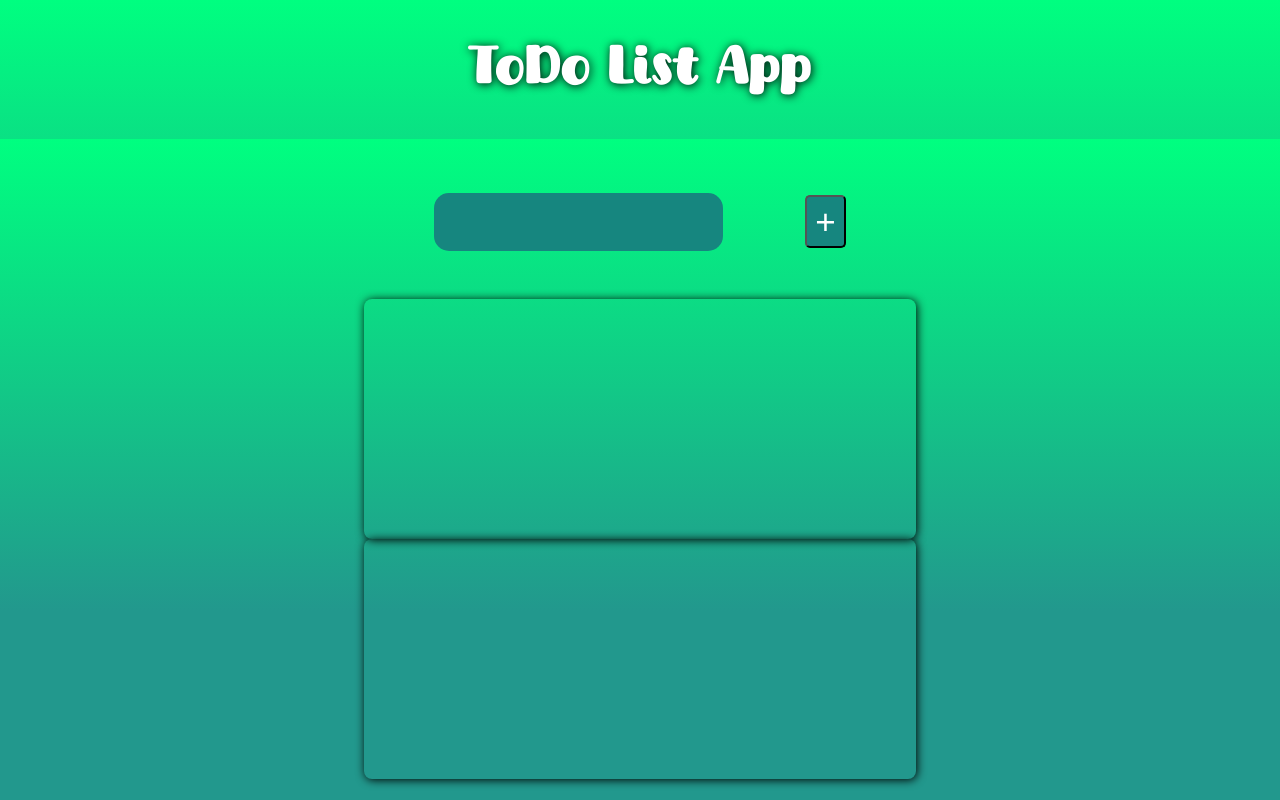
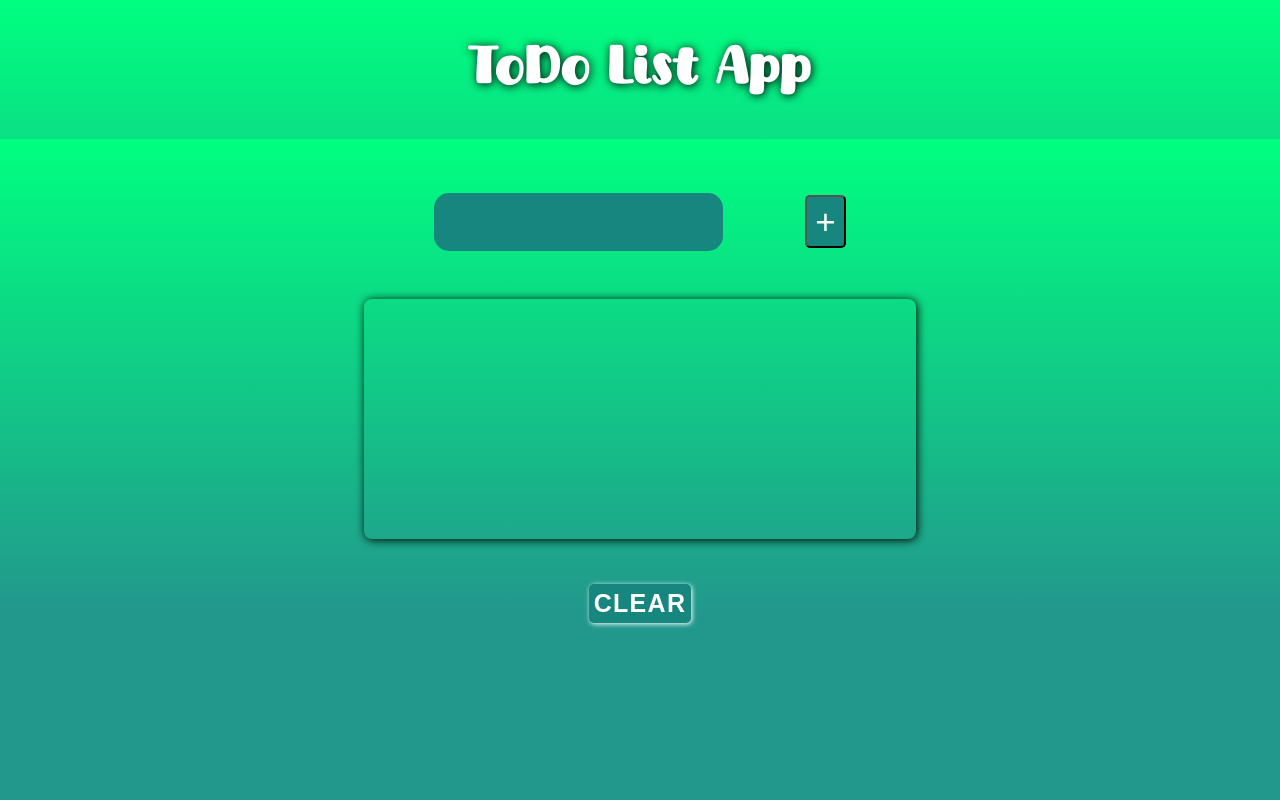
Before and after one commit to KyleeMBrown/Todo-List, a React (Vite) app in the folder Todo-List/: page / in a window 1280 px wide. Built offline with nearby package versions, Linux system fonts and the light colour scheme.

Commit message:
finished TodoList

```diff
--- a/Todo-List/src/App.css
+++ b/Todo-List/src/App.css
@@ -168,7 +168,8 @@
   background-color: rgb(22, 134, 127);
   color: white;
   border-radius:5px;
-  margin-top: 3.8%;
+  margin-top: 3.5%;
+  margin-bottom: 3%;
   font-size: 25px;
   transition: color .5s ease;
   letter-spacing: 1.3px;
@@ -188,3 +189,12 @@
   color: rgb(172, 78, 98);
   box-shadow: 1px 1px 10px red;
 }
+
+/*Completed List div Styling*/
+
+.complete {
+  color: green;
+  font-family: sunday mango;
+  text-shadow:1px 1px 5px white;
+  font-size: 35px;
+}
--- a/Todo-List/src/components/List.jsx
+++ b/Todo-List/src/components/List.jsx
@@ -8,14 +8,16 @@ const List = (props) => {
 
 
     };
-
+    const handleDelete = () =>{
+        props.handleDel(props.task)
+    }
 
     const handleMouseover = () => {
         setDisplay(function changedisplay() {
             return (
                 <>
-                    <button onClick={handleClick} className='checkmark'><img width='30%' src="/src/assets/checkmark-png-5.png"></img></button>
-                    <button  className='delete'>X</button>
+                    <button style={{display:props.checkDisp}} onClick={handleClick} className='checkmark'><img width='30%' src="/src/assets/checkmark-png-5.png"></img></button>
+                    <button style={{display:props.checkDisp}} onClick={handleDelete}  className='delete'>X</button>
                 </>
             )
         });
--- a/Todo-List/src/components/TodoList.jsx
+++ b/Todo-List/src/components/TodoList.jsx
@@ -6,6 +6,7 @@ const TodoList = (props) => {
     const [todoList, setTodoList] = useState([])
     const [inputText, setInputText] = useState('')
     const [finishedList, setFinishedList] = useState([])
+    const [completeDisplay, setCompleteDisplay] = useState('none')
     const handleChange = (e) => {
         setInputText(e.target.value)
     };
@@ -22,17 +23,28 @@ const TodoList = (props) => {
         if (e.key === 'Enter') {
             console.log(e.key)
             handleClick()
+
         }
+
  }
-
+ console.log("todo:" + todoList)
     const handleComplete = (task) =>{
             const updatedTodoList = todoList.filter((item) => item != task);
             setTodoList(updatedTodoList)
             setFinishedList([...finishedList, task])
+            if(finishedList.length === 0 ){
+               return setCompleteDisplay('inline')
+            }
+
+    }
+    const onDelete= (task) => {
+       const newTodoList = todoList.filter((item)=> item != task)
+       setTodoList(newTodoList)
+
     }
 
- console.log('todo-List:'+ todoList)
- console.log('finished-List:' + finishedList)
+
+
     return (
         <>
             <div className='todo-div'>
@@ -42,14 +54,27 @@ const TodoList = (props) => {
             <div className='output'>
                 <ul>
                     {todoList.map((item, index) => {
-                        return <List  onComplete={handleComplete}  key={index} task={item} />
+                        return <List  onComplete={handleComplete}  key={index} task={item} handleDel={onDelete} />
                     })}
                 </ul>
             </div>
-            <div className="output">
-
+            <h1 className="complete" style={{display:completeDisplay}} >Complete</h1>
+            <div className="output" style={{display:completeDisplay}}>
+                <ul>
+                {finishedList.map((item, index) => {
+                        return <List onComplete={handleComplete} checkDisp='none' key={index} task={item}   />
+                    })}
+                </ul>
             </div>
-            <button className={props.clearbuttonClass}>CLEAR</button>
+            <button
+            onClick={function(){
+                setTodoList([])
+                setFinishedList([])
+                setCompleteDisplay('none')
+                }}
+            className={props.clearbuttonClass}
+            >CLEAR
+            </button>
         </>
 
     )
```
